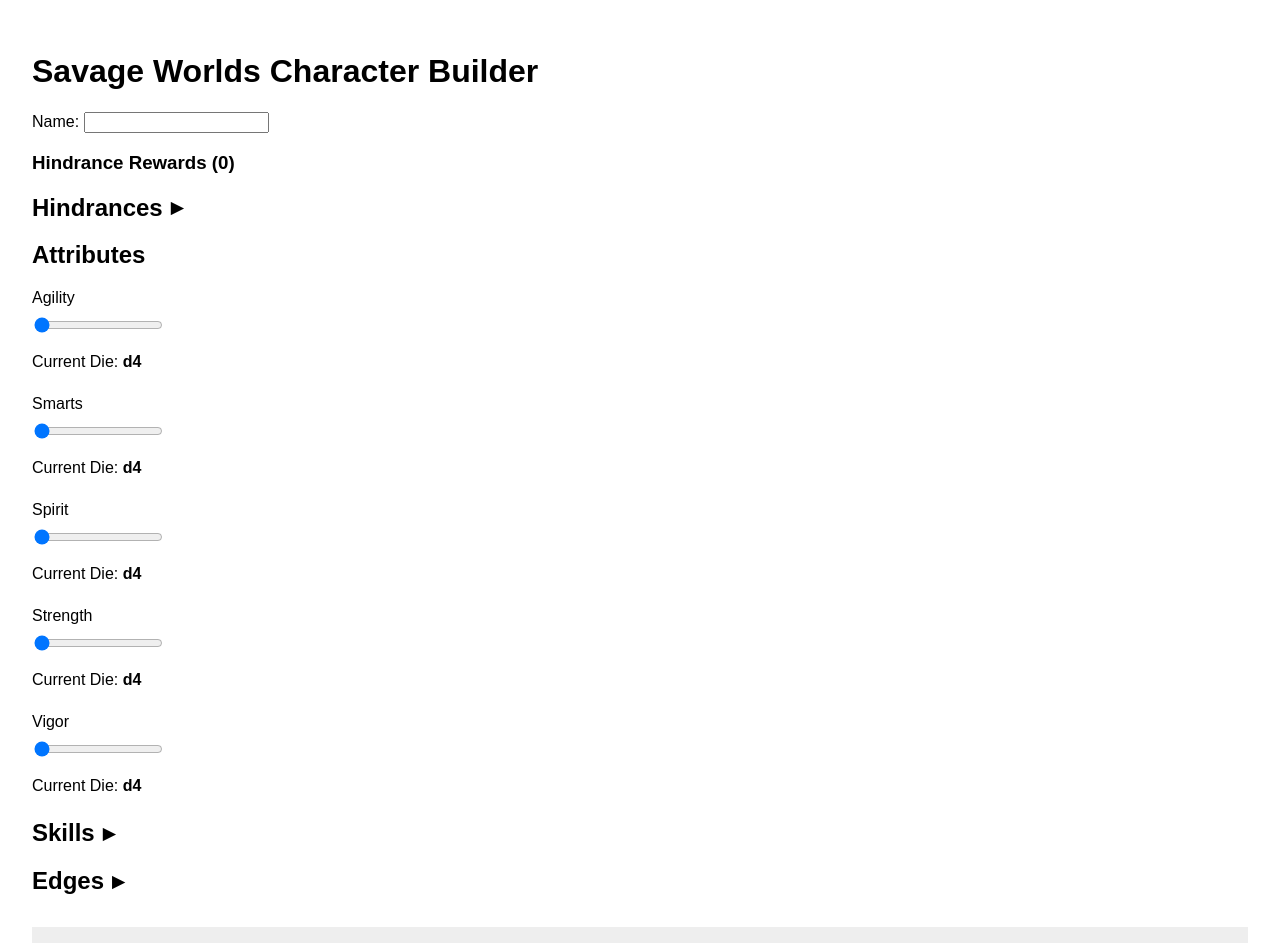
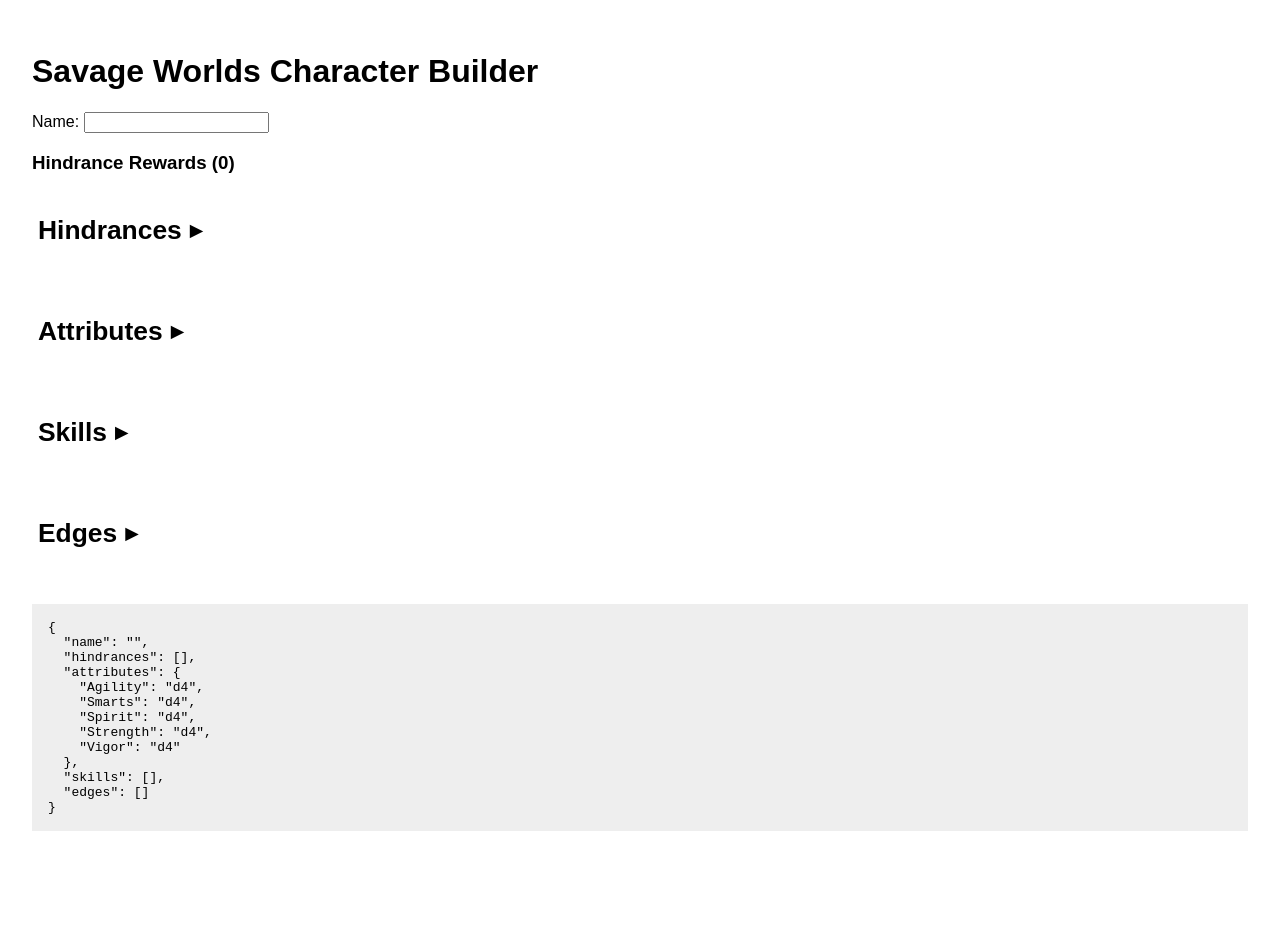
Before and after one commit to Aadrik/savage-builder-ts, a React (Create React App) app: page / in a window 1280 px wide. Shown: the top 943 px of the page. After the commit the page ends 876 px from the top, so only its background shows below. Built offline with nearby package versions, Linux system fonts and the light colour scheme.

Commit message:
Added a CollapsibleSection component to refactor repeated code across components

```diff
--- a/src/components/AttributeSelector.tsx
+++ b/src/components/AttributeSelector.tsx
@@ -1,4 +1,5 @@
-import { Attributes, DieType } from "../types/character";
+import { Attributes } from "../types/character";
+import CollapsibleSection from "./CollapsibleSection";
 import DieLevelSlider from "./DieLevelSlider";
 
 interface Props {
@@ -6,38 +7,23 @@
   setAttributes: (newAttrs: Attributes) => void;
 }
 
-const diceOptions: DieType[] = ["d4", "d6", "d8", "d10", "d12"];
-
 export default function AttributeSelector({
   attributes,
   setAttributes,
 }: Props) {
   return (
-    <div>
-      <h2>Attributes</h2>
-      {Object.keys(attributes).map((attr) => {
-        const currentDie = attributes[attr as keyof Attributes];
-
-        return (
-          <div key={attr} style={{ marginBottom: "1.5rem" }}>
-            <label style={{ display: "block", marginBottom: "0.5rem" }}>
-              {attr}
-            </label>
-            <DieLevelSlider
-              currentDie={currentDie}
-              onChange={(newDie) => {
-                const updated = {
-                  ...attributes,
-                  [attr]: newDie,
-                };
-                setAttributes(updated);
-              }}
-              minDie="d4"
-              maxDie="d12"
-            />
-          </div>
-        );
-      })}
-    </div>
+    <CollapsibleSection title="Attributes">
+      {Object.keys(attributes).map((attr) => (
+        <div key={attr}>
+          <label>{attr}:</label>
+          <DieLevelSlider
+            currentDie={attributes[attr as keyof Attributes]}
+            onChange={(newDie) =>
+              setAttributes({ ...attributes, [attr]: newDie })
+            }
+          />
+        </div>
+      ))}
+    </CollapsibleSection>
   );
 }
--- /dev/null
+++ b/src/components/CollapsibleSection.tsx
@@ -0,0 +1,42 @@
+import React, { useState } from "react";
+
+interface Props {
+  title: string;
+  children: React.ReactNode;
+  defaultExpanded?: boolean;
+}
+
+export default function CollapsibleSection({
+  title,
+  children,
+  defaultExpanded = false,
+}: Props) {
+  const [isOpen, setIsOpen] = useState(defaultExpanded);
+
+  return (
+    <section style={{ marginBottom: "1.5rem" }}>
+      <button
+        onClick={() => setIsOpen(!isOpen)}
+        style={{
+          background: "none",
+          border: "none",
+          fontSize: "1.1rem",
+          cursor: "pointer",
+          display: "flex",
+          alignItems: "center",
+          gap: "0.5rem",
+        }}
+        aria-expanded={isOpen}
+      >
+        <h2>{title}</h2>
+        {isOpen ? "▼" : "▶"}
+      </button>
+
+      {isOpen && (
+        <div style={{ marginTop: "0.5rem", paddingLeft: "1rem" }}>
+          {children}
+        </div>
+      )}
+    </section>
+  );
+}
--- a/src/components/EdgeSelector.tsx
+++ b/src/components/EdgeSelector.tsx
@@ -4,6 +4,7 @@
 import { edges } from "../data/edges";
 import styles from "./EdgeSelector.module.css";
 import InfoCard from "./InfoCard";
+import CollapsibleSection from "./CollapsibleSection";
 
 interface Props {
   selectedEdges: EdgeDefinition[];
@@ -37,18 +38,8 @@
       ? edges
       : edges.filter((edge) => edge.category === categoryFilter);
 
-  const [isCollapsed, setIsCollapsed] = useState<boolean>(true);
-  const toggleCollapse = () => setIsCollapsed((prev) => !prev);
-
   return (
-    <div>
-      <h2 onClick={toggleCollapse} className={styles.header}>
-        Edges
-        <span className={styles.icon}>{isCollapsed ? "▶" : "▼"}</span>
-      </h2>
-
-      {!isCollapsed && (
-        <>
+    <CollapsibleSection title="Edges">
       <select
         value={categoryFilter}
         onChange={(e) =>
@@ -65,9 +56,7 @@
       <div className={styles.cardGrid}>
         {filteredEdges.map((edge) => {
           const { isValid, reasons } = validateEdge(edge, character);
-              const isSelected = selectedEdges.some(
-                (e) => e.name === edge.name
-              );
+          const isSelected = selectedEdges.some((e) => e.name === edge.name);
 
           const handleToggle = () => {
             toggleEdge(edge, selectedEdges, setSelectedEdges);
@@ -94,8 +83,6 @@
           </li>
         ))}
       </ul>
-        </>
-      )}
-    </div>
+    </CollapsibleSection>
   );
 }
--- a/src/components/HindranceSelector.tsx
+++ b/src/components/HindranceSelector.tsx
@@ -13,6 +13,7 @@
 
 import styles from "./HindranceSelector.module.css";
 import InfoCard from "./InfoCard";
+import CollapsibleSection from "./CollapsibleSection";
 
 interface Props {
   selectedHindrances: HindranceDefinition[];
@@ -38,17 +39,8 @@
     return matchCategory && matchTag;
   });
 
-  const [isCollapsed, setIsCollapsed] = useState<boolean>(true);
-  const toggleCollapse = () => setIsCollapsed((prev) => !prev);
-
   return (
-    <div>
-      <h2 onClick={toggleCollapse} className={styles.header}>
-        Hindrances
-        <span className={styles.icon}>{isCollapsed ? "▶" : "▼"}</span>
-      </h2>
-
-      {!isCollapsed && (
+    <CollapsibleSection title="Hindrances">
       <div className={styles.panel}>
         <p>
           Selected Points: <strong>{currentPoints}</strong> / 4
@@ -125,7 +117,6 @@
           ))}
         </ul>
       </div>
-      )}
-    </div>
+    </CollapsibleSection>
   );
 }
--- a/src/components/SkillSelector.tsx
+++ b/src/components/SkillSelector.tsx
@@ -3,7 +3,7 @@
 import InfoCard from "./InfoCard";
 import styles from "./SkillSelector.module.css";
 import { toggleSkill } from "../utils/skill";
-import { useState } from "react";
+import CollapsibleSection from "./CollapsibleSection";
 
 interface Props {
   selectedSkills: Skill[];
@@ -15,22 +15,12 @@
   selectedSkills,
   setSelectedSkills,
 }: Props) {
-  const [isCollapsed, setIsCollapsed] = useState<boolean>(true);
-  const toggleCollapse = () => setIsCollapsed((prev) => !prev);
-
   return (
-    <div>
-      <h2 onClick={toggleCollapse} className={styles.header}>
-        Skills
-        <span className={styles.icon}>{isCollapsed ? "▶" : "▼"}</span>
-      </h2>
-      {!isCollapsed && (
+    <CollapsibleSection title="Skills">
       <div className={styles.cardGrid}>
         {/* Map through all skills and display */}
         {skills.map((skill) => {
-            const isSelected = selectedSkills.some(
-              (s) => s.name === skill.name
-            );
+          const isSelected = selectedSkills.some((s) => s.name === skill.name);
 
           const handleToggle = () => {
             toggleSkill(skill, selectedSkills, setSelectedSkills);
@@ -53,7 +43,6 @@
           );
         })}
       </div>
-      )}
-    </div>
+    </CollapsibleSection>
   );
 }
```
Lines whose indentation alone changed are shown as unchanged.
